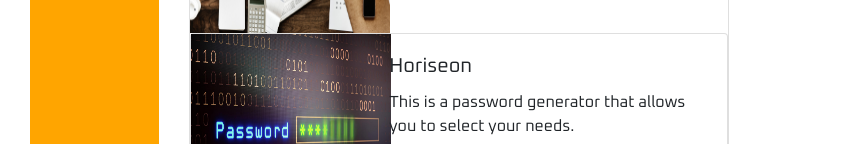
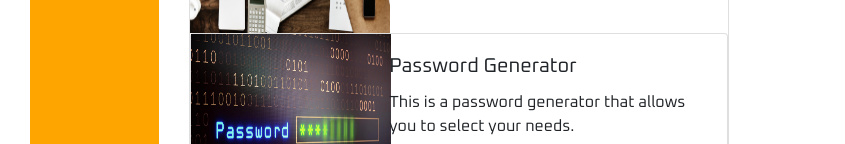
Before and after one commit to domwarit/homework-2, a plain HTML site: page portfolio.html in a window 1280 px wide. Shown: the part 244-388 px from the top of the page, without its empty margins (0-845 px from the left). Drawn offline with nearby package versions, Linux system fonts and the light colour scheme.

Commit message:
phrase correction

```diff
--- a/portfolio.html
+++ b/portfolio.html
@@ -47,7 +47,7 @@
               </div>
               <div class="col-md-8">
                 <div class="card-body">
-                  <h5 class="card-title">Horiseon</h5>
+                  <h5 class="card-title">Password Generator</h5>
                   <p class="card-text">This is a password generator that allows you to select your needs.</p>
                   <a href=" https://domwarit.github.io/password-generator/">View Page </a>
                   <p class="card-text"><small class="text-muted"></small></p>
```
